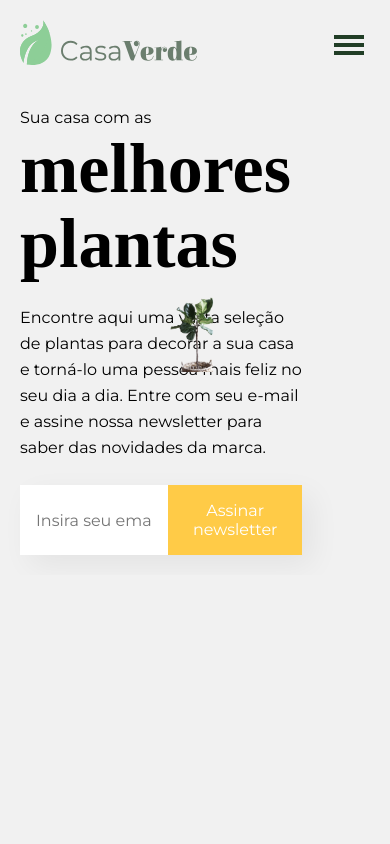
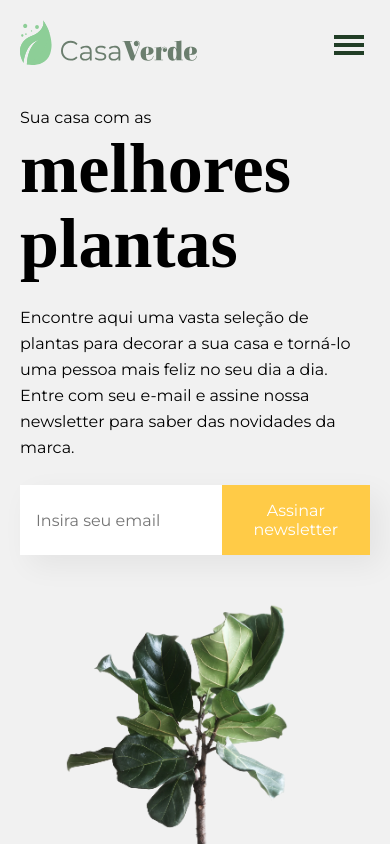
Before and after one commit to barbosadiego/7days_react_alura, a React (Create React App) app: page / in a window 390 px wide. Shown: the top 844 px of the page. Built offline with nearby package versions, Linux system fonts and the light colour scheme; a web font is replaced by a local one.

Commit message:
add mobile style for hero

```diff
--- a/src/components/hero/Hero.scss
+++ b/src/components/hero/Hero.scss
@@ -5,6 +5,10 @@
   display: grid;
   grid-template-columns: repeat(2, 1fr);
   align-items: center;
+  // mobile style
+  @media screen and (max-width: 767px) {
+    grid-template-columns: 1fr;
+  }
 
   &__intro {
     display: grid;
@@ -16,6 +20,10 @@
     img {
       position: relative;
       left: -150px;
+      // mobile style
+      @media screen and (max-width: 820px) {
+        left: -50px;
+      }
     }
   }
 }
```
